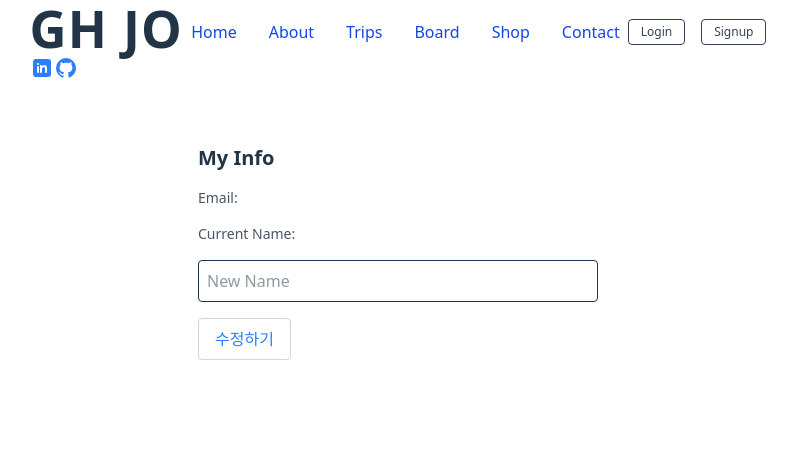
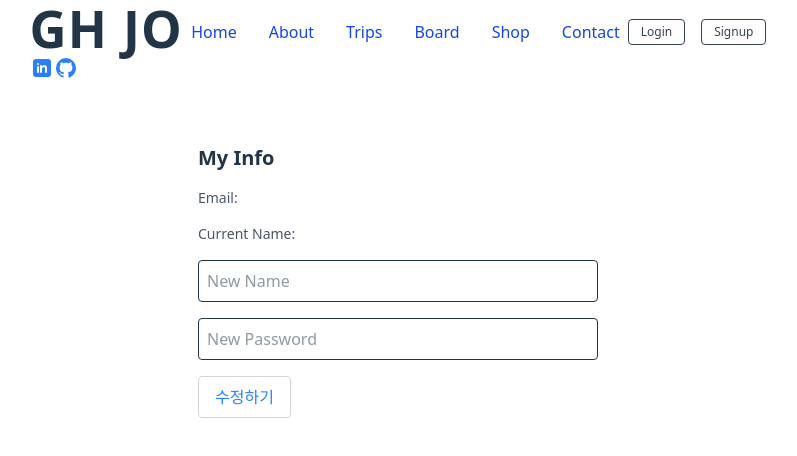
Before and after one commit to tyeyty/react-app, a React (Vite) app: page /mypage in a window 1280 px wide. Shown: the top 456 px of the page, without its empty margins (242-1039 px from the left). Built offline with nearby package versions, Linux system fonts and the light colour scheme.

Commit message:
add modify mypage pw”

```diff
--- a/src/pages/Mypage.tsx
+++ b/src/pages/Mypage.tsx
@@ -5,6 +5,7 @@ export default function MyPage() {
   const [currentName, setCurrentName] = useState("");
   const [currentEmail, setCurrentEmail] = useState("");
   const [newName, setNewName] = useState("");
+  const [newPassword, setNewPassword] = useState("");
   const [message, setMessage] = useState("");
 
   // 페이지 로드 시 현재 유저 정보 가져오기
@@ -21,15 +22,23 @@ export default function MyPage() {
   }, []);
 
   const handleUpdate = async () => {
-    const { error } = await supabase.auth.updateUser({
-      data: { name: newName },
-    });
+    const updates: any = {};
+    if (newName && newName !== currentName) updates.data = { name: newName };
+    if (newPassword) updates.password = newPassword;
+
+    if (!updates.data && !updates.password) {
+      setMessage("변경할 이름이나 비밀번호를 입력하세요.");
+      return;
+    }
+
+    const { error } = await supabase.auth.updateUser(updates);
 
     if (error) {
-      setMessage("Name edit failed: " + error.message);
+      setMessage("업데이트 실패: " + error.message);
     } else {
-      setMessage("이름이 성공적으로 변경되었습니다!");
-      setCurrentName(newName); // 화면에 업데이트 반영
+      if (newName) setCurrentName(newName);
+      setMessage("정보가 성공적으로 변경되었습니다!");
+      setNewPassword(""); // 입력칸 초기화
     }
   };
 
@@ -54,6 +63,15 @@ export default function MyPage() {
         onChange={(e) => setNewName(e.target.value)}
         className="border p-2 rounded mr-2 w-full mb-4"
       />
+
+      <input
+        type="password"
+        placeholder="New Password"
+        value={newPassword}
+        onChange={(e) => setNewPassword(e.target.value)}
+        className="border p-2 rounded mr-2 w-full mb-4"
+      />
+
       <button
         onClick={handleUpdate}
         className="border border-gray-300 text-blue-500 px-4 py-2 rounded hover:text-blue-600 hover:bg-blue-300 transition-colors"
```
